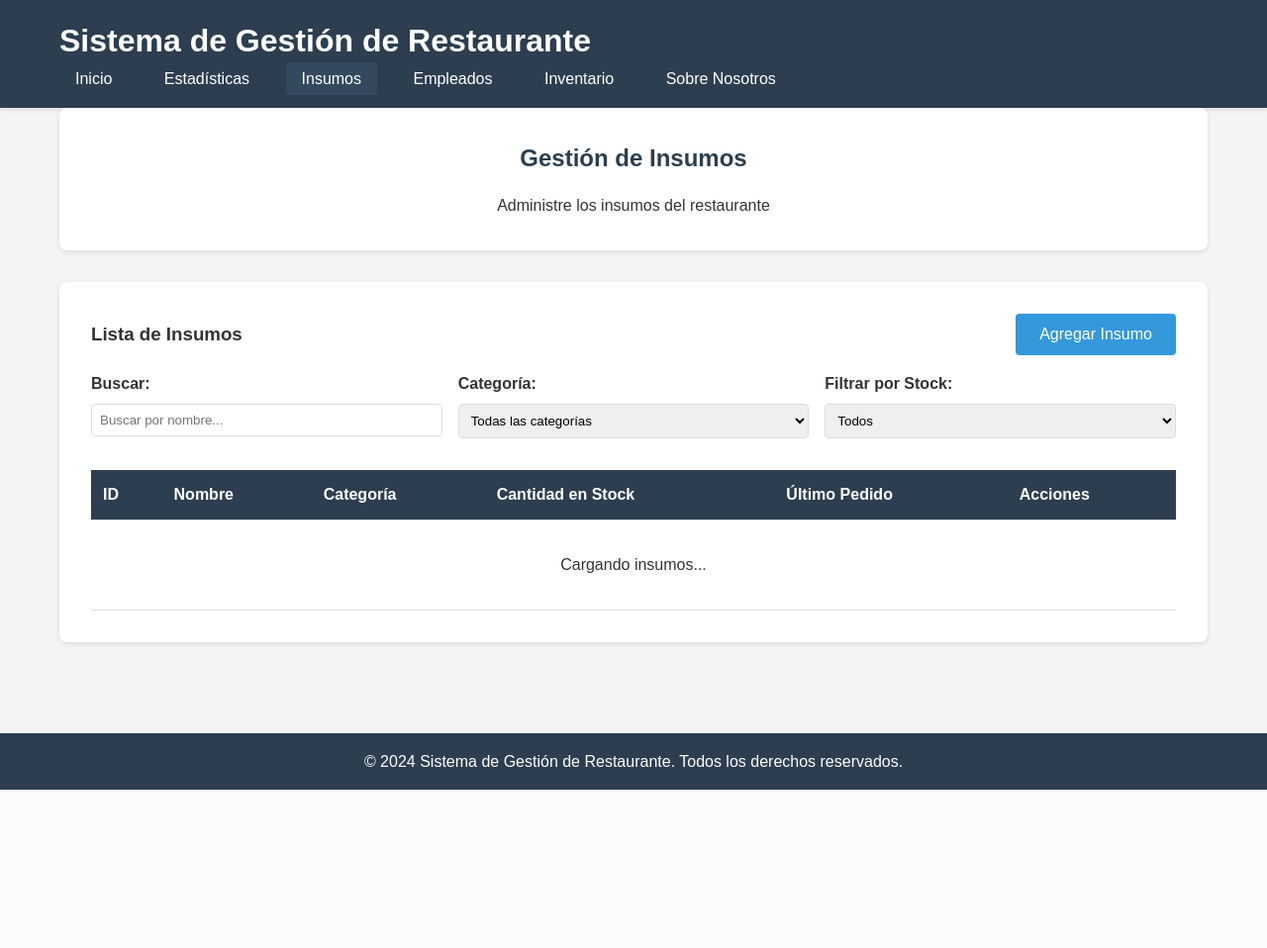
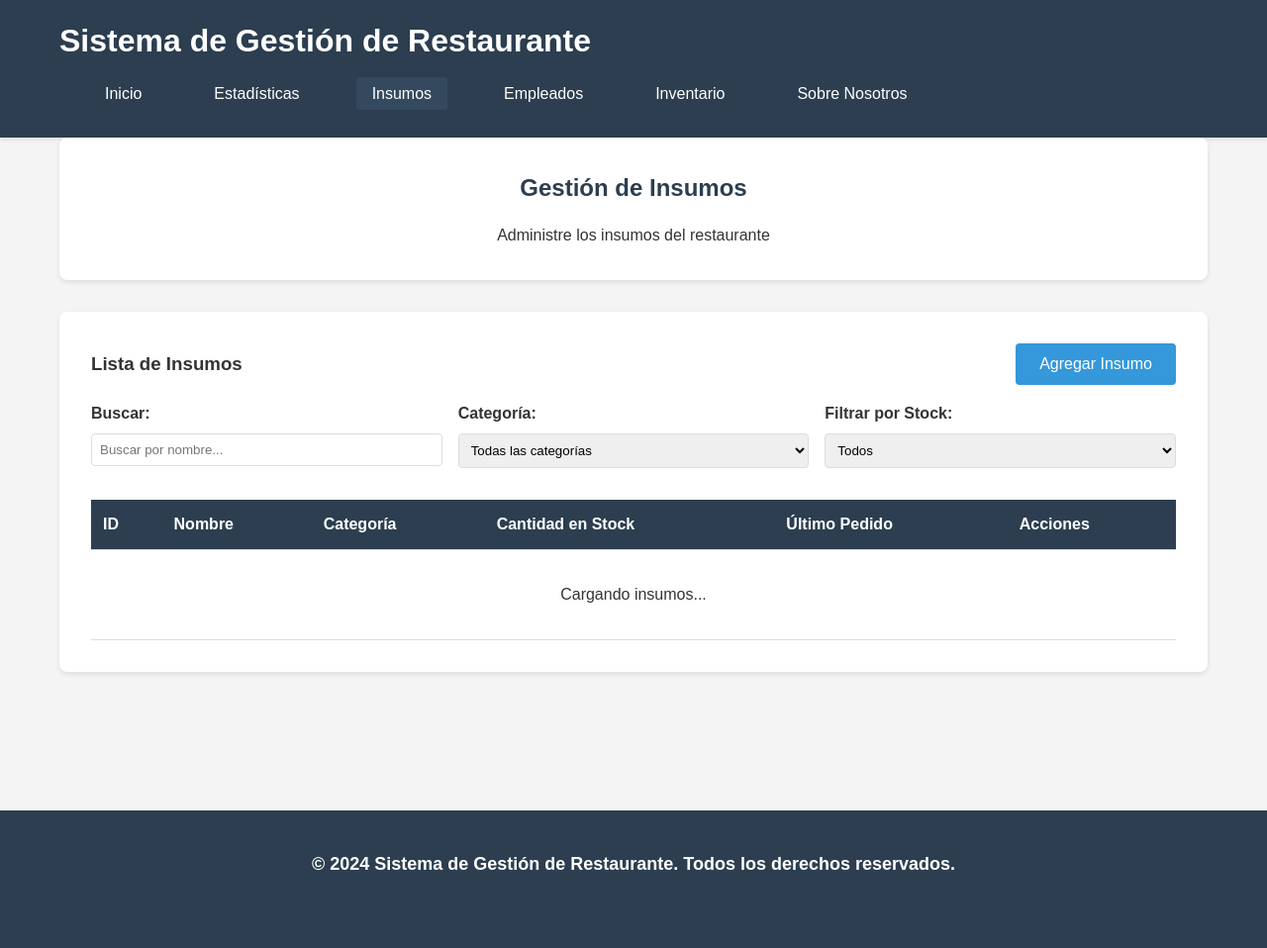
Before and after one commit to DiegoLopSed/AP_Restaurante, a PHP site: the page made by public/views/pages/insumos.html in a window 1280 px wide. Shown: the whole page at 99% size. Before the commit the page ends 798 px from the top, so only its background shows below. Run offline with PHP 8.4, Linux system fonts and the light colour scheme.

Commit message:
Implementacion de estilos para contacto navbar y footer

```diff
--- a/public/css/styles.css
+++ b/public/css/styles.css
@@ -258,3 +258,185 @@
     color: #0c5460;
     border: 1px solid #bee5eb;
 }
+/* ===============================
+   CONTACTO - ESTILOS
+================================ */
+
+.contact-container {
+    max-width: 600px;
+    margin: 60px auto;
+    background: #fff;
+    padding: 40px;
+    border-radius: 12px;
+    box-shadow: 0 8px 25px rgba(0,0,0,0.08);
+}
+
+.contact-container h2 {
+    text-align: center;
+    margin-bottom: 30px;
+    font-size: 26px;
+    font-family: inherit;
+}
+
+.form-group {
+    margin-bottom: 20px;
+}
+
+.form-group label {
+    display: block;
+    margin-bottom: 6px;
+    font-weight: 600;
+    font-family: inherit;
+}
+
+.form-group input,
+.form-group textarea {
+    width: 100%;
+    padding: 12px;
+    border-radius: 6px;
+    border: 1px solid #ccc;
+    font-size: 15px;
+    font-family: inherit;
+}
+
+.form-group textarea {
+    min-height: 120px;
+    resize: vertical;
+}
+
+/* BOTÓN NEGRO */
+.contact-container button {
+    width: 100%;
+    padding: 14px;
+    background: #000;
+    color: #fff;
+    border: none;
+    border-radius: 6px;
+    font-size: 16px;
+    cursor: pointer;
+}
+
+.contact-container button:hover {
+    background: #222;
+}
+
+/* OCULTAR CONTACTO SOLO EN ESTA PÁGINA */
+body.contact-page nav a[href*="contacto"] {
+    display: none;
+}
+
+  /* =========================
+   NAVBAR
+========================= */
+
+nav {
+    background-color: #2c3e50;
+    padding: 15px 30px;
+    display: flex;
+    justify-content: space-between;
+    align-items: center;
+  }
+
+  nav ul {
+    list-style: none;
+    display: flex;
+    gap: 25px;
+    margin: 0;
+    padding: 0;
+  }
+
+  nav ul li a {
+    color: white;
+    text-decoration: none;
+    font-weight: 500;
+  }
+
+  nav ul li a:hover {
+    text-decoration: underline;
+  }
+
+  nav > div {
+    display: flex;
+    gap: 10px;
+  }
+
+  nav button {
+    padding: 6px 14px;
+    border: none;
+    border-radius: 4px;
+    cursor: pointer;
+    font-size: 14px;
+  }
+
+  nav button:first-child {
+    background-color: transparent;
+    color: white;
+    border: 1px solid white;
+  }
+
+  nav button:last-child {
+    background-color: #3498db;
+    color: white;
+  }
+
+  /* =========================
+     FOOTER
+  ========================= */
+
+  footer {
+    background-color: #2c3e50;
+    color: white;
+    padding: 40px 30px;
+    margin-top: 80px;
+  }
+
+  footer > div:first-child {
+    display: flex;
+    justify-content: space-between;
+    align-items: center;
+    margin-bottom: 30px;
+  }
+
+  footer p {
+    font-size: 18px;
+    font-weight: bold;
+  }
+
+  footer a {
+    color: white;
+    margin-right: 10px;
+    text-decoration: none;
+    font-weight: bold;
+  }
+
+  footer a:hover {
+    text-decoration: underline;
+  }
+
+  footer > div:last-child {
+    display: grid;
+    grid-template-columns: repeat(auto-fit, minmax(180px, 1fr));
+    gap: 30px;
+  }
+
+  footer h4 {
+    margin-bottom: 10px;
+  }
+
+  footer ul {
+    list-style: none;
+    padding: 0;
+  }
+
+  footer ul li {
+    margin-bottom: 6px;
+  }
+
+  footer ul li a {
+    color: white;
+    opacity: 0.85;
+  }
+
+  footer ul li a:hover {
+    opacity: 1;
+  }
```
